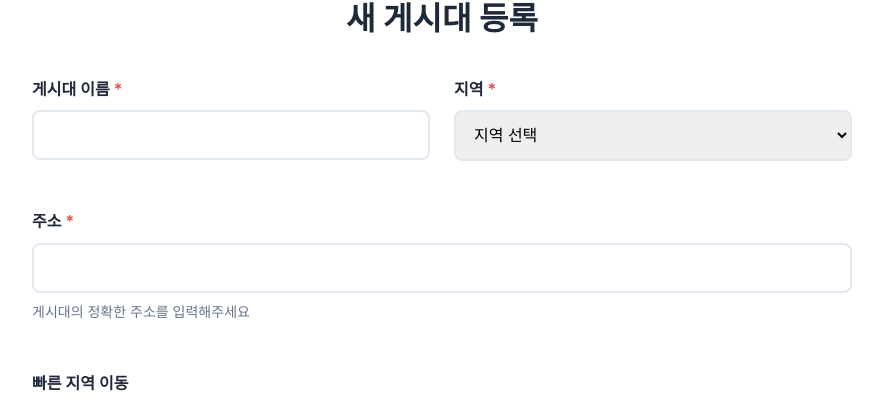
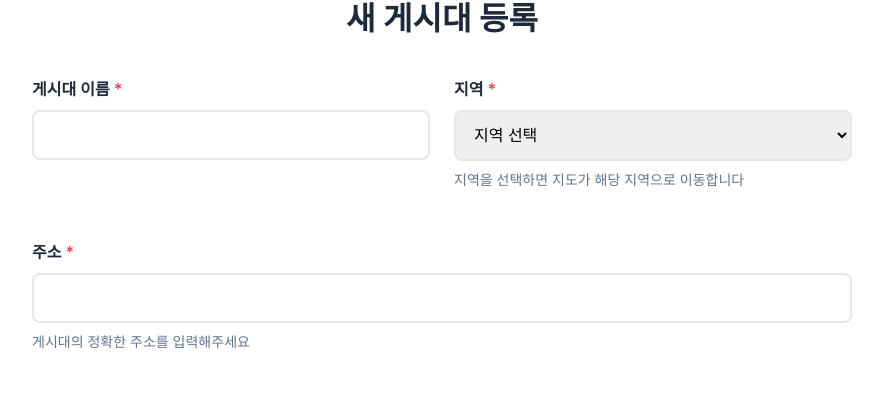
Before and after one commit to P-Chanyeop/KakaoHangingBanner, a Spring Boot app: page /stands/new in a window 1280 px wide. Shown: the part 165-570 px from the top of the page, without its empty margins (198-1081 px from the left). Run offline with Spring Boot 4, Linux system fonts and the light colour scheme.

Commit message:
refactor: 지역 선택 콤보박스 개선 및 통합
- 모든 페이지의 지역 선택을 이름순으로 정렬
- 게시대 등록 페이지에서 지역 선택과 빠른 이동 콤보박스 통합
- 지역 선택 시 자동으로 지도 이동 (data-coords 속성 활용)
- onRegionChange 함수로 지역 선택과 지도 이동 기능 통합
- 불필요한 빠른 지역 이동 콤보박스 제거하여 UI 단순화

```diff
--- a/src/main/resources/templates/stand-form.html
+++ b/src/main/resources/templates/stand-form.html
@@ -157,65 +157,37 @@
 
                     <div class="form-group">
                         <label for="region" class="form-label">지역 <span class="required">*</span></label>
-                        <select class="form-control" id="region" name="region" required>
+                        <select class="form-control" id="region" name="region" required onchange="onRegionChange(this.value)">
                             <option value="">지역 선택</option>
-                            <option value="대구광역시" th:selected="${stand.region == '대구광역시'}">대구광역시</option>
-                            <option value="군위군" th:selected="${stand.region == '군위군'}">군위군</option>
-                            <option value="칠곡군" th:selected="${stand.region == '칠곡군'}">칠곡군</option>
-                            <option value="상주시" th:selected="${stand.region == '상주시'}">상주시</option>
-                            <option value="김천시" th:selected="${stand.region == '김천시'}">김천시</option>
-                            <option value="고령군" th:selected="${stand.region == '고령군'}">고령군</option>
-                            <option value="경산시" th:selected="${stand.region == '경산시'}">경산시</option>
-                            <option value="영천시" th:selected="${stand.region == '영천시'}">영천시</option>
-                            <option value="포항시" th:selected="${stand.region == '포항시'}">포항시</option>
-                            <option value="문경시" th:selected="${stand.region == '문경시'}">문경시</option>
-                            <option value="청도군" th:selected="${stand.region == '청도군'}">청도군</option>
-                            <option value="안동시" th:selected="${stand.region == '안동시'}">안동시</option>
-                            <option value="예천군" th:selected="${stand.region == '예천군'}">예천군</option>
-                            <option value="영주시" th:selected="${stand.region == '영주시'}">영주시</option>
-                            <option value="의성군" th:selected="${stand.region == '의성군'}">의성군</option>
-                            <option value="청송군" th:selected="${stand.region == '청송군'}">청송군</option>
-                            <option value="봉화군" th:selected="${stand.region == '봉화군'}">봉화군</option>
-                            <option value="영덕군" th:selected="${stand.region == '영덕군'}">영덕군</option>
-                            <option value="울진군" th:selected="${stand.region == '울진군'}">울진군</option>
-                            <option value="경주시" th:selected="${stand.region == '경주시'}">경주시</option>
-                            <option value="영양군" th:selected="${stand.region == '영양군'}">영양군</option>
+                            <option value="경산시" data-coords="35.8250,128.7414" th:selected="${stand.region == '경산시'}">경산시</option>
+                            <option value="경주시" data-coords="35.8562,129.2247" th:selected="${stand.region == '경주시'}">경주시</option>
+                            <option value="고령군" data-coords="35.7273,128.2623" th:selected="${stand.region == '고령군'}">고령군</option>
+                            <option value="군위군" data-coords="36.2428,128.5731" th:selected="${stand.region == '군위군'}">군위군</option>
+                            <option value="김천시" data-coords="36.1399,128.1138" th:selected="${stand.region == '김천시'}">김천시</option>
+                            <option value="대구광역시" data-coords="35.8714,128.6014" th:selected="${stand.region == '대구광역시'}">대구광역시</option>
+                            <option value="문경시" data-coords="36.5864,128.1867" th:selected="${stand.region == '문경시'}">문경시</option>
+                            <option value="봉화군" data-coords="36.8930,128.7324" th:selected="${stand.region == '봉화군'}">봉화군</option>
+                            <option value="상주시" data-coords="36.4109,128.1591" th:selected="${stand.region == '상주시'}">상주시</option>
+                            <option value="안동시" data-coords="36.5684,128.7294" th:selected="${stand.region == '안동시'}">안동시</option>
+                            <option value="영덕군" data-coords="36.4150,129.3655" th:selected="${stand.region == '영덕군'}">영덕군</option>
+                            <option value="영양군" data-coords="36.6667,129.1124" th:selected="${stand.region == '영양군'}">영양군</option>
+                            <option value="영주시" data-coords="36.8056,128.6238" th:selected="${stand.region == '영주시'}">영주시</option>
+                            <option value="영천시" data-coords="35.9733,128.9386" th:selected="${stand.region == '영천시'}">영천시</option>
+                            <option value="예천군" data-coords="36.6573,128.4519" th:selected="${stand.region == '예천군'}">예천군</option>
+                            <option value="울진군" data-coords="36.9931,129.4006" th:selected="${stand.region == '울진군'}">울진군</option>
+                            <option value="의성군" data-coords="36.3524,128.6969" th:selected="${stand.region == '의성군'}">의성군</option>
+                            <option value="청도군" data-coords="35.6476,128.7355" th:selected="${stand.region == '청도군'}">청도군</option>
+                            <option value="청송군" data-coords="36.4364,129.0572" th:selected="${stand.region == '청송군'}">청송군</option>
+                            <option value="칠곡군" data-coords="35.9952,128.4019" th:selected="${stand.region == '칠곡군'}">칠곡군</option>
+                            <option value="포항시" data-coords="36.0190,129.3435" th:selected="${stand.region == '포항시'}">포항시</option>
                         </select>
+                        <p class="help-text">지역을 선택하면 지도가 해당 지역으로 이동합니다</p>
                     </div>
 
                     <div class="form-group full-width">
                         <label for="address" class="form-label">주소 <span class="required">*</span></label>
                         <input type="text" class="form-control" id="address" name="address" th:value="${stand.address}" required>
                         <p class="help-text">게시대의 정확한 주소를 입력해주세요</p>
-                    </div>
-
-                    <div class="form-group full-width">
-                        <label for="quickRegionSelect" class="form-label">빠른 지역 이동</label>
-                        <select class="form-control" id="quickRegionSelect" onchange="moveMapToRegion(this.value)">
-                            <option value="">지도를 이동할 지역 선택</option>
-                            <option value="35.8714,128.6014">대구광역시</option>
-                            <option value="36.2428,128.5731">군위군</option>
-                            <option value="35.9952,128.4019">칠곡군</option>
-                            <option value="36.4109,128.1591">상주시</option>
-                            <option value="36.1399,128.1138">김천시</option>
-                            <option value="35.7273,128.2623">고령군</option>
-                            <option value="35.8250,128.7414">경산시</option>
-                            <option value="35.9733,128.9386">영천시</option>
-                            <option value="36.0190,129.3435">포항시</option>
-                            <option value="36.5864,128.1867">문경시</option>
-                            <option value="35.6476,128.7355">청도군</option>
-                            <option value="36.5684,128.7294">안동시</option>
-                            <option value="36.6573,128.4519">예천군</option>
-                            <option value="36.8056,128.6238">영주시</option>
-                            <option value="36.3524,128.6969">의성군</option>
-                            <option value="36.4364,129.0572">청송군</option>
-                            <option value="36.8930,128.7324">봉화군</option>
-                            <option value="36.4150,129.3655">영덕군</option>
-                            <option value="36.9931,129.4006">울진군</option>
-                            <option value="35.8562,129.2247">경주시</option>
-                            <option value="36.6667,129.1124">영양군</option>
-                        </select>
-                        <p class="help-text">지역을 선택하면 지도가 해당 지역으로 이동합니다</p>
                     </div>
 
                     <div class="form-group full-width">
@@ -266,15 +238,18 @@
         let marker;
         const stand = /*[[${stand}]]*/ {};
 
-        // 지역으로 지도 이동
-        function moveMapToRegion(coords) {
-            if (!coords) return;
+        // 지역 선택 시 지도 이동
+        function onRegionChange(regionName) {
+            if (!regionName) return;
 
-            const [lat, lng] = coords.split(',').map(Number);
-            map.setView([lat, lng], 13);
+            const selectElement = document.getElementById('region');
+            const selectedOption = selectElement.options[selectElement.selectedIndex];
+            const coords = selectedOption.getAttribute('data-coords');
 
-            // 선택 초기화
-            document.getElementById('quickRegionSelect').value = '';
+            if (coords) {
+                const [lat, lng] = coords.split(',').map(Number);
+                map.setView([lat, lng], 13);
+            }
         }
 
         document.addEventListener('DOMContentLoaded', function() {
```
Also changed, not shown: src/main/resources/templates/map-search.html (+18 -18 lines).
